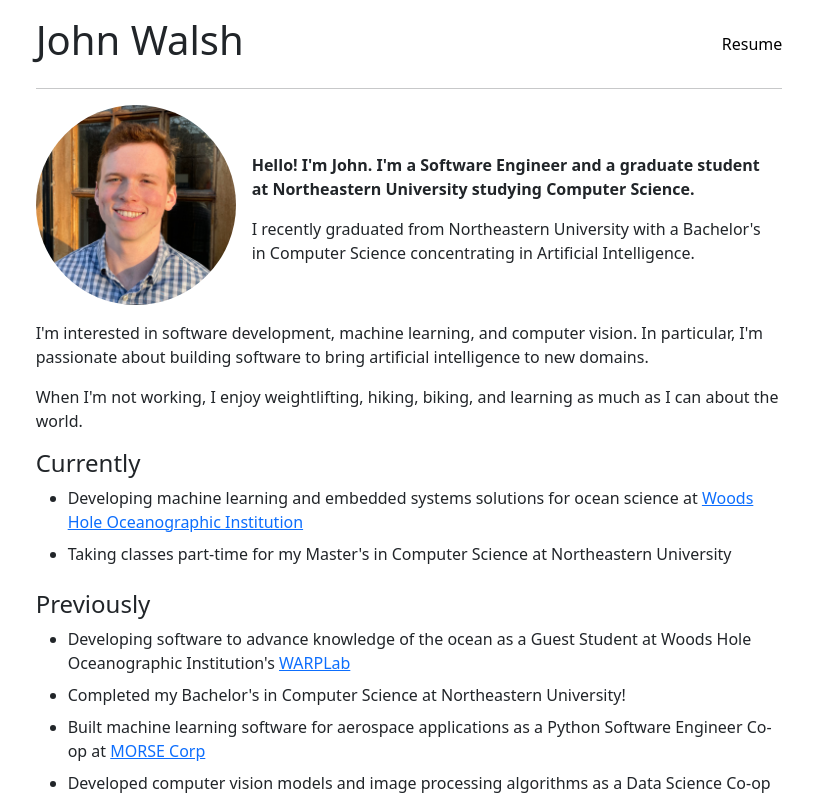
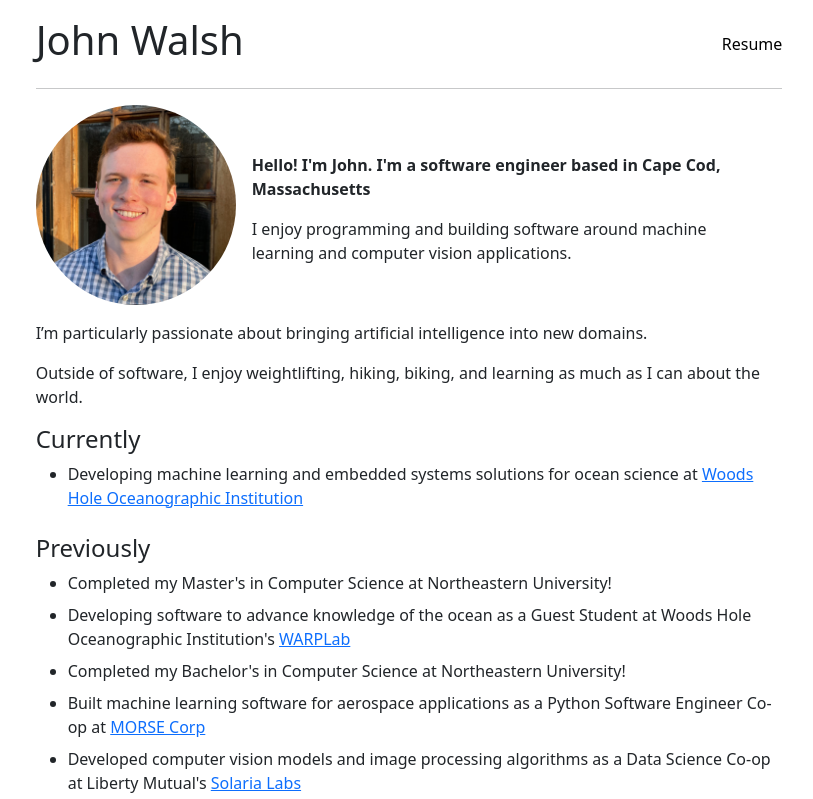
Before and after one commit to johnwaalsh/johnwaalsh.github.io, a React (Create React App) app: page / in a window 1280 px wide. Shown: the top 799 px of the page, without its empty margins (231-1044 px from the left). Built offline with nearby package versions, Linux system fonts and the light colour scheme.

Commit message:
april 2025 update

```diff
--- a/src/home/home.js
+++ b/src/home/home.js
@@ -1,4 +1,5 @@
 import React from "react";
+
 
 function HomeComponent() {
    return (
@@ -6,20 +7,21 @@ function HomeComponent() {
            <div className="d-flex flex-column flex-md-row">
                <img style={{height: 200, width: 200}} alt="profile" className="align-self-center align-self-md-start rounded-circle" src="images/profile.png"/>
                <div className="d-flex flex-column ms-0 ms-md-3 me-0 me-md-3 mb-md-3 mt-5">
-                    <span className="mb-3"><b>Hello! I'm John. I'm a Software Engineer and a graduate student at Northeastern University studying Computer Science. </b></span>
-                    <span className="">I recently graduated from Northeastern University with a Bachelor's in Computer Science concentrating in Artificial Intelligence. </span>
+                   <span className="mb-3"><b>Hello! I'm John. I'm a software engineer based in Cape Cod, Massachusetts </b></span>
+                   <span className="">I enjoy programming and building software around machine learning and computer vision applications.  </span>
                </div>
            </div>
            <div className="d-flex flex-column mt-3">
-                <span className="mb-3">I'm interested in software development, machine learning, and computer vision. In particular, I'm passionate about building software to bring artificial intelligence to new domains. </span>
-                <span className="mb-3">When I'm not working, I enjoy weightlifting, hiking, biking, and learning as much as I can about the world. </span>
+               <span className="mb-3">I’m particularly passionate about bringing artificial intelligence into new domains. </span>
+               <span className="mb-3">Outside of software, I enjoy weightlifting, hiking, biking, and learning as much as I can about the world. </span>
                <h4 className="">Currently </h4>
                <ul>
                    <li className="mb-2"><span>Developing machine learning and embedded systems solutions for ocean science at <a href="https://www.whoi.edu/">Woods Hole Oceanographic Institution</a> </span></li>
-                    <li className="mb-2"><span>Taking classes part-time for my Master's in Computer Science at Northeastern University </span></li>
+
                </ul>
                <h4 className="">Previously </h4>
                <ul>
+                   <li className="mb-2"><span>Completed my Master's in Computer Science at Northeastern University! </span></li>
                    <li className="mb-2"><span>Developing software to advance knowledge of the ocean as a Guest Student at Woods Hole Oceanographic Institution's <a href="https://warp.whoi.edu/">WARPLab</a></span></li>
                    <li className="mb-2"><span>Completed my Bachelor's in Computer Science at Northeastern University! </span></li>
                    <li className="mb-2"><span>Built machine learning software for aerospace applications as a Python Software Engineer Co-op at <a href="https://www.morsecorp.com/">MORSE Corp</a> </span></li>
```
Lines whose indentation alone changed are shown as unchanged.
